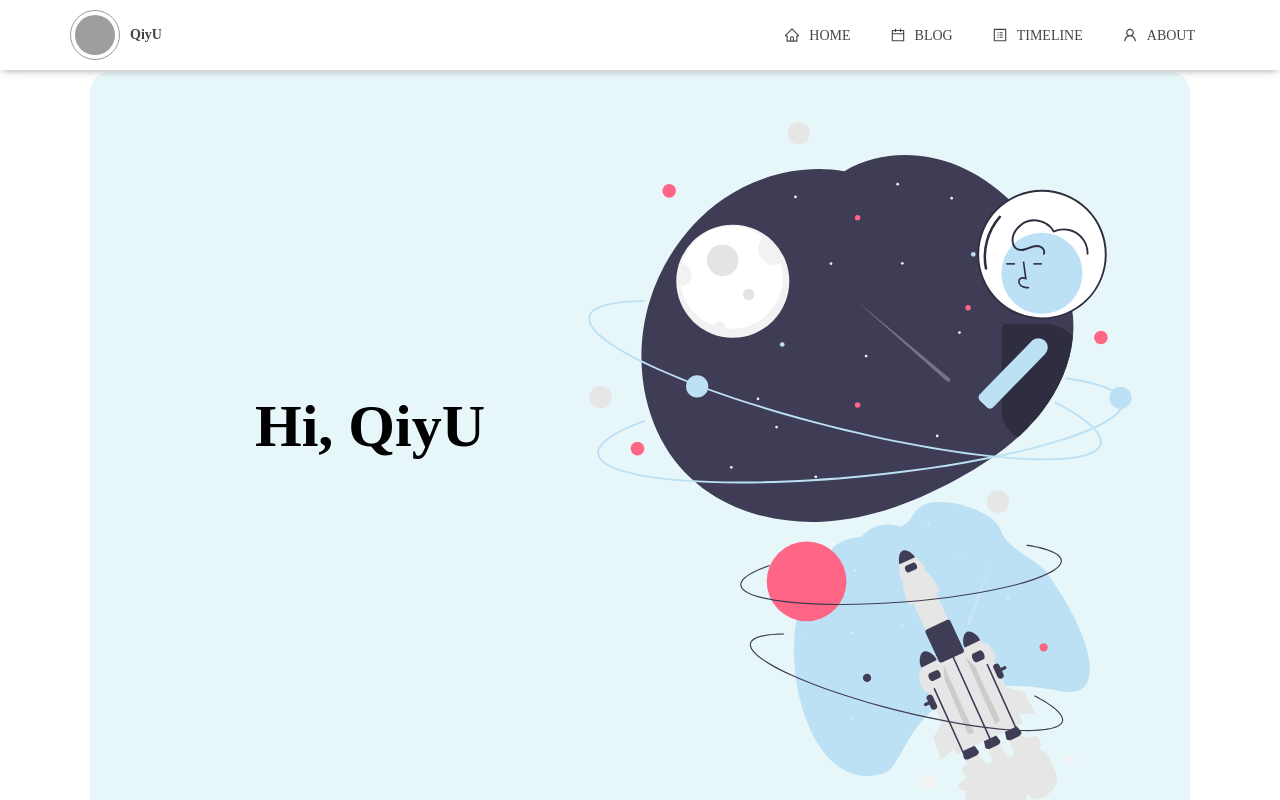
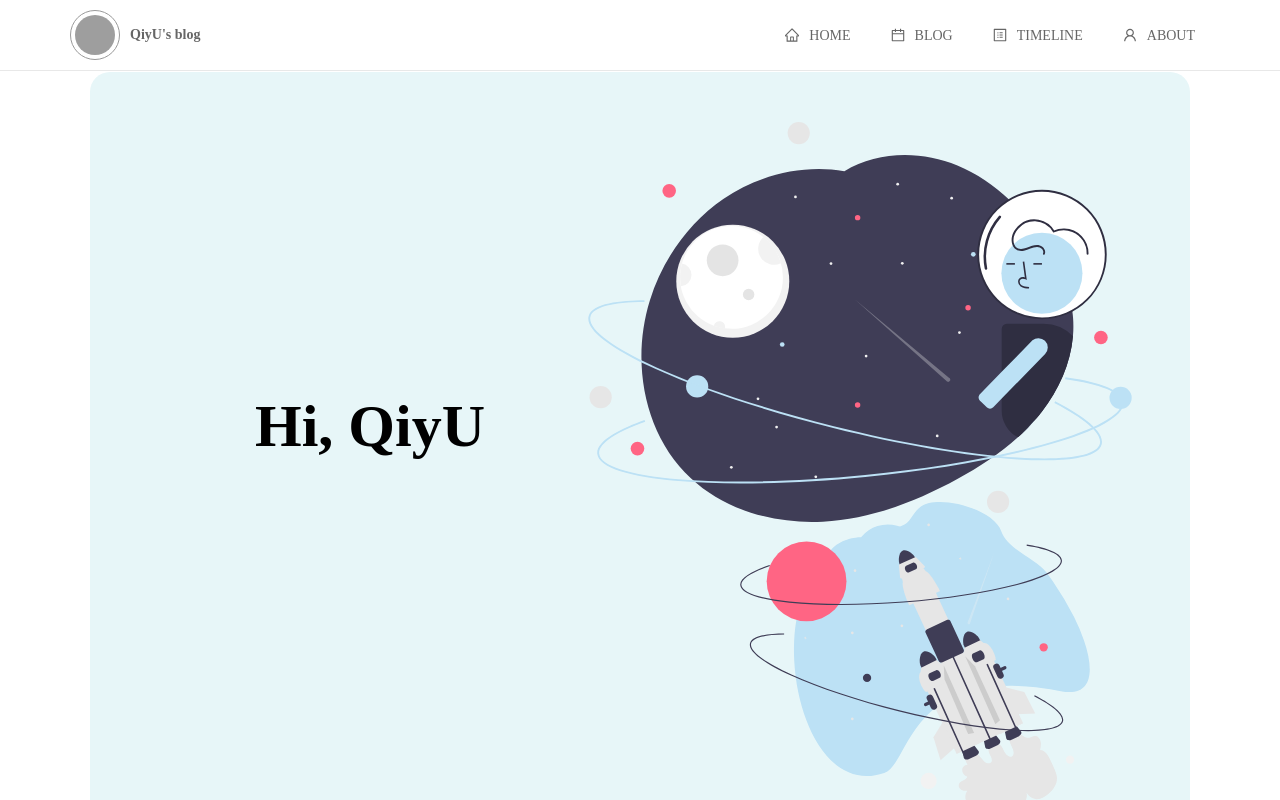
Before and after one commit to qiyu1205/blog-web, a Next.js app: page / in a window 1280 px wide. Shown: the top 800 px of the page. Built offline with nearby package versions, Linux system fonts and the light colour scheme; grey boxes are pictures that could not be loaded.

Commit message:
feat: change nav compoent style

```diff
--- a/components/Nav/nav.module.scss
+++ b/components/Nav/nav.module.scss
@@ -7,17 +7,17 @@
   align-items: center;
   justify-content: space-between;
   height: 70px;
-  box-shadow: 0 1px 10px -6px rgba(0,0,0,0.42), 0 1px 10px 0 rgba(0,0,0,0.12), 0 4px 5px -2px rgba(0,0,0,0.1);
-  background-color: #fff;
+  background-color: hsla(0,0%,100%,.9);
   z-index: 99;
   font-size: 16px;
   padding: 0 70px;
+  border-bottom: 1px solid #e8e8e8;
+  color: #666;
   .logo{
     display: flex;
     align-items: center;
     font-size: 12px;
     font-weight: 400;
-    color: #444;
     .avatar {
       width: 40px;
       height: 40px;
@@ -29,14 +29,13 @@
     .userName {
       font-size: 14px;
       font-weight: 800;
-      color: #444;
     }
     }
     .navgatorList {
       .navItem {
         text-decoration: none;
         margin: 0 15px;
-        color: #444;
+        color: #666;
         font-size: 14px;
         span {
           margin-left: 5px;
--- a/models/index.ts
+++ b/models/index.ts
@@ -1,6 +1,6 @@
 export const userInfo = {
   avatar: 'http://images.qiyu1205.top/avatar.JPG',
-  userName: 'QiyU',
+  userName: 'QiyU\'s blog',
 };
 
 export const postCardDataList = [
```
